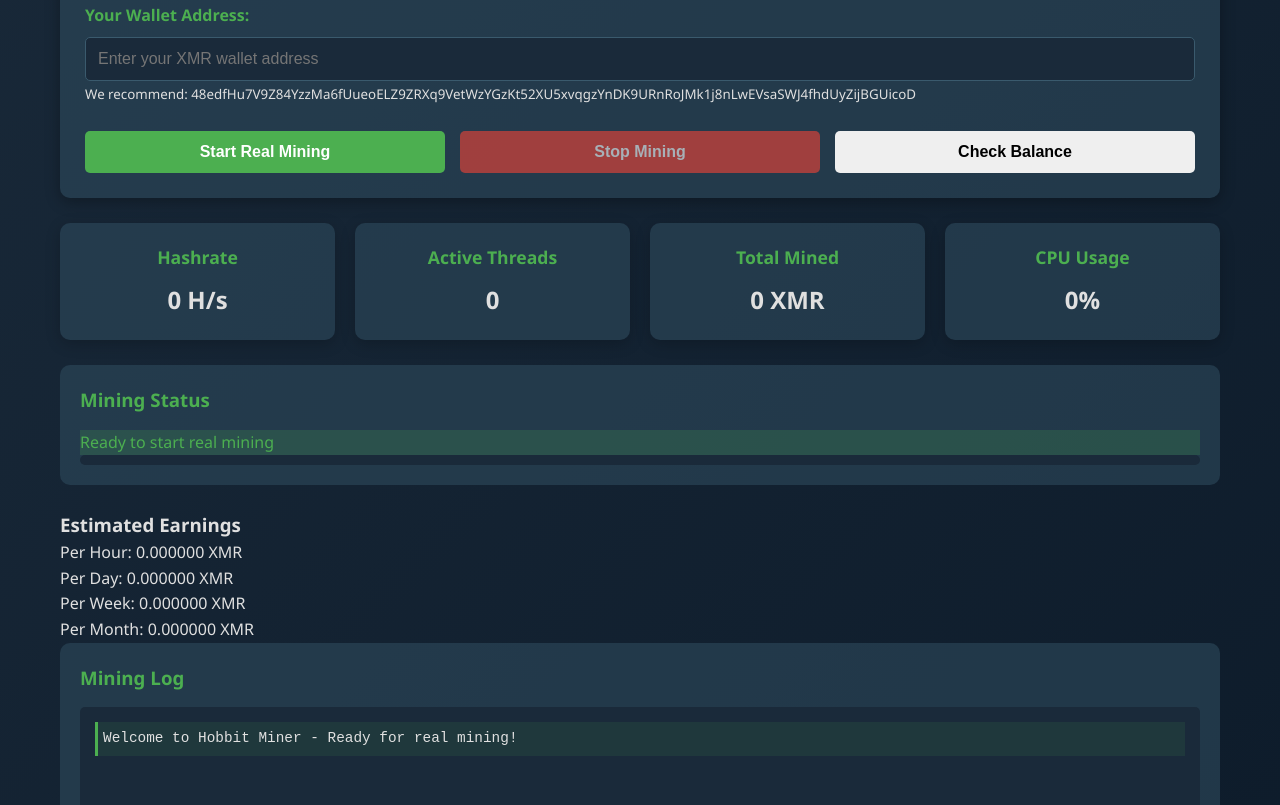
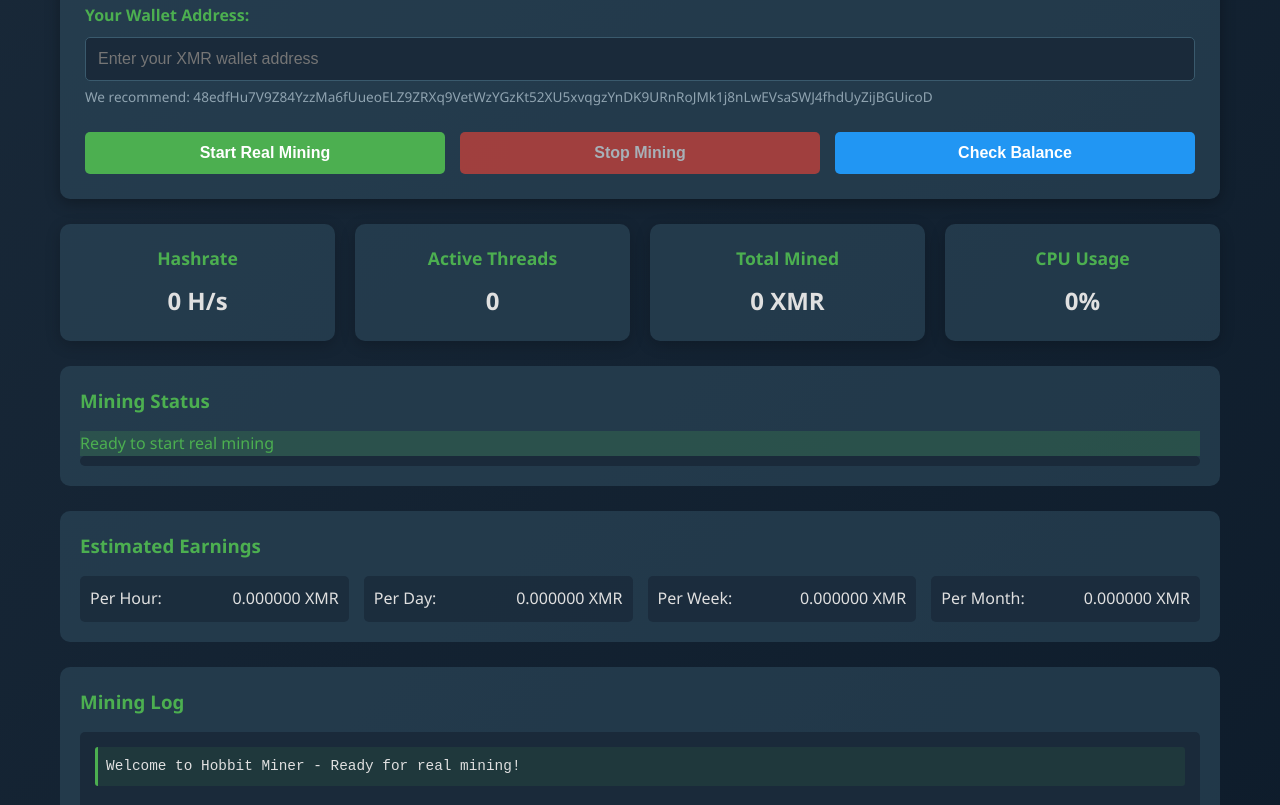
Before and after one commit to HobbitMiner/hobbit-miner, a website: page index.html in a window 1280 px wide. Shown: the part 415-1220 px from the top of the page. Drawn offline with nearby package versions, Linux system fonts and the light colour scheme; a script that the page names is missing.

Commit message:
styles.css

```diff
--- a/styles.css
+++ b/styles.css
@@ -65,7 +65,7 @@
     box-shadow: 0 4px 15px rgba(0,0,0,0.3);
 }
 
-.crypto-selector, .thread-control, .intensity-control, .pool-settings, .wallet-settings {
+.crypto-selector, .thread-control, .intensity-control, .wallet-settings {
     margin-bottom: 20px;
 }
 
@@ -84,6 +84,13 @@
     border-radius: 5px;
     color: #e0e0e0;
     font-size: 1rem;
+}
+
+#wallet-help {
+    color: #8fa3b0;
+    font-size: 0.85rem;
+    margin-top: 5px;
+    display: block;
 }
 
 .slider {
@@ -138,6 +145,16 @@
 
 .btn-secondary:hover:not(:disabled) {
     background: #da190b;
+    transform: translateY(-2px);
+}
+
+.btn-success {
+    background: #2196F3;
+    color: white;
+}
+
+.btn-success:hover:not(:disabled) {
+    background: #1976D2;
     transform: translateY(-2px);
 }
 
@@ -222,6 +239,32 @@
     transition: width 0.3s ease;
 }
 
+.earnings-container {
+    background: rgba(45, 74, 92, 0.6);
+    padding: 20px;
+    border-radius: 10px;
+    margin-bottom: 25px;
+}
+
+.earnings-container h3 {
+    color: #4CAF50;
+    margin-bottom: 15px;
+}
+
+.earnings-grid {
+    display: grid;
+    grid-template-columns: repeat(auto-fit, minmax(200px, 1fr));
+    gap: 15px;
+}
+
+.earning-item {
+    display: flex;
+    justify-content: space-between;
+    padding: 10px;
+    background: rgba(26, 42, 58, 0.8);
+    border-radius: 5px;
+}
+
 .log-container {
     background: rgba(45, 74, 92, 0.6);
     padding: 20px;
@@ -235,7 +278,7 @@
 }
 
 .log-content {
-    height: 150px;
+    height: 200px;
     overflow-y: auto;
     background: #1a2a3a;
     padding: 15px;
@@ -245,10 +288,11 @@
 }
 
 .log-entry {
-    margin-bottom: 5px;
-    padding: 5px;
+    margin-bottom: 8px;
+    padding: 8px;
     border-left: 3px solid #4CAF50;
     background: rgba(76, 175, 80, 0.1);
+    border-radius: 3px;
 }
 
 footer {
@@ -256,6 +300,12 @@
     padding-top: 20px;
     border-top: 1px solid #2d4a5c;
     color: #8fa3b0;
+}
+
+.footer-info {
+    font-size: 0.9rem;
+    margin-top: 5px;
+    color: #4CAF50;
 }
 
 /* Responsive Design */
@@ -280,4 +330,8 @@
     .stats-container {
         grid-template-columns: 1fr;
     }
+
+    .earnings-grid {
+        grid-template-columns: 1fr;
+    }
 }
```
